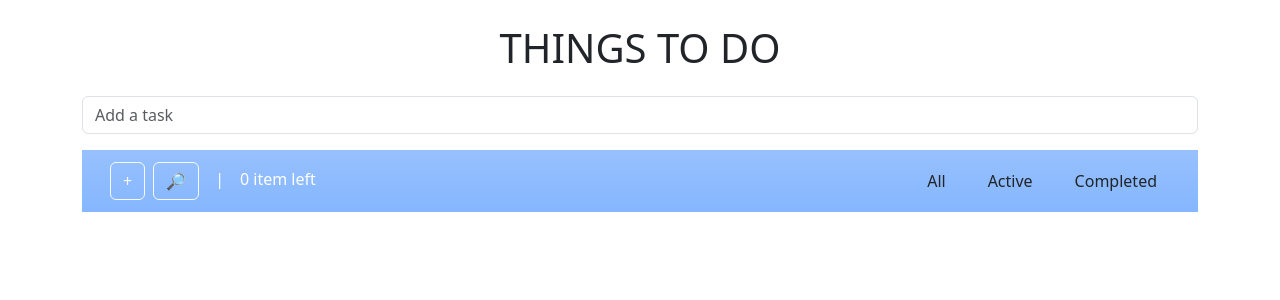
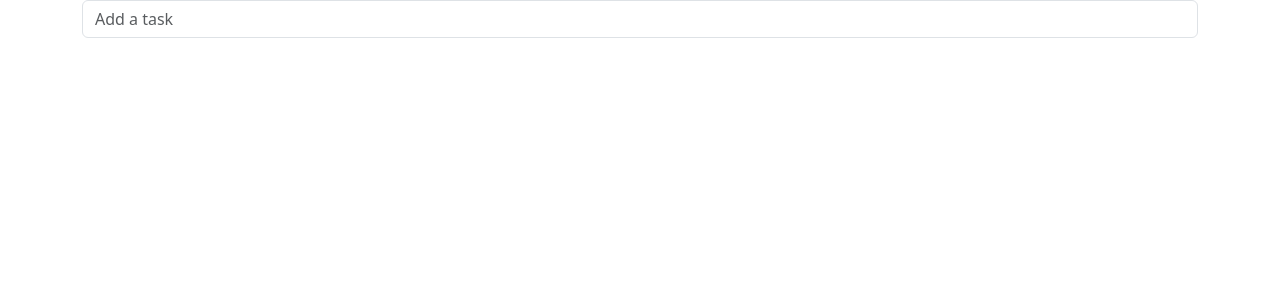
Before and after one commit to CodeTenzin/To-Do-App, a React (Vite) app: page / in a window 1280 px wide. Shown: the top 300 px of the page. Built offline with nearby package versions, Linux system fonts and the light colour scheme; the HTML template or start-up script is replaced by a standard one.

Commit message:
Separated components.

```diff
--- a/package.json
+++ b/package.json
@@ -12,7 +12,8 @@
   "dependencies": {
     "bootstrap": "^5.3.2",
     "react": "^18.2.0",
-    "react-dom": "^18.2.0"
+    "react-dom": "^18.2.0",
+    "react-hook-form": "^7.49.3"
   },
   "devDependencies": {
     "@types/react": "^18.2.43",
--- a/src/App.tsx
+++ b/src/App.tsx
@@ -1,155 +1,19 @@
-import { FormEvent, useRef, useState } from "react";
+import { useState } from "react";
+import InputField, { Todo } from "./components/InputField";
 
-// TODO: update and delete button adds empty string.
-//
-
-interface Task {
-  id: number;
-  task: string;
-}
-
-function App() {
-  const header = "THINGS TO DO";
-
-  // const [todos, setTodos] = useState(["Learn Alphabets", "Laundary"]);
-  const [todos, setTodos] = useState<Task[]>([]);
-  const addRef = useRef<HTMLInputElement>(null);
-
-  let globalId = 0;
-
-  const handleEvent = (event: FormEvent) => {
-    event.preventDefault();
-    if (addRef.current !== null && addRef.current.value.length > 0) {
-      const task: Task = { id: globalId + 1, task: addRef.current.value };
-      setTodos([task, ...todos]);
-      addRef.current.value = "";
-    }
-  };
-
-  // const handleUpdate = () => {};
+const App = () => {
+  const [todos, setTodos] = useState<Todo[]>([]);
 
   return (
-    <>
-      <form className="container" onSubmit={handleEvent}>
-        <h1 className="text-center m-4">{header}</h1>
-        <div>
-          <input
-            type="text"
-            className="form-control mb-3"
-            placeholder="Add a task"
-            ref={addRef}
-          />
-          {/* <button type="submit" className="btn btn-primary d-none">
-            Add
-          </button> */}
-
-          {todos.map((todo, index) => (
-            <div
-              className="d-flex justify-content-between form-check  mt-3"
-              key={index}
-            >
-              <div>
-                <input
-                  className="form-check-input"
-                  type="checkbox"
-                  value=""
-                  id={todo.task}
-                  // onChange={() => setStrike([...strike, ])}
-                />
-                <label
-                  className="form-check-label text-secondary"
-                  // className={
-                  //   strike
-                  //     ? "form-check-label text-decoration-line-through"
-                  //     : "form-check-label"
-                  // }
-                  htmlFor={todo.task}
-                >
-                  {todo.task}
-                </label>
-              </div>
-              <div>
-                <button className="btn btn-outline-secondary me-2">
-                  Update
-                </button>
-                <button className="btn btn-outline-danger">Delete</button>
-              </div>
-            </div>
-          ))}
-
-          <div className="d-flex justify-content-between text-white bg-primary bg-gradient bg-opacity-50 mt-3 p-1">
-            <div className="m-2">
-              <button
-                className="btn btn-outline-light ms-3"
-                type="button"
-                onClick={handleEvent}
-              >
-                +
-              </button>
-              {/* <input className="btn btn-outline-light ms-3" type="button">
-                +
-              </input> */}
-              <button className="btn btn-outline-light ms-2" type="button">
-                🔎
-              </button>
-              <span className="ms-3">|</span>
-              <span className="ms-3">
-                {todos.length > 1
-                  ? `${todos.length} items left`
-                  : `${todos.length} item left`}
-              </span>
-            </div>
-            {/* <div className="d-flex justify-content-around"> */}
-            <div className="d-flex justify-content-between m-2">
-              <input
-                type="radio"
-                className="btn-check"
-                name="options"
-                id="All"
-                autoComplete="off"
-              />
-              <label className="btn me-3" htmlFor="All">
-                All
-              </label>
-
-              <input
-                type="radio"
-                className="btn-check"
-                name="options"
-                id="Active"
-                autoComplete="off"
-              />
-              <label className="btn me-3" htmlFor="Active">
-                Active
-              </label>
-
-              <input
-                type="radio"
-                className="btn-check"
-                name="options"
-                id="Completed"
-                autoComplete="off"
-              />
-              <label className="btn me-3" htmlFor="Completed">
-                Completed
-              </label>
-            </div>
-          </div>
-        </div>
-      </form>
-    </>
+    <div className="container">
+      <InputField
+        onSubmit={(new_task) => {
+          setTodos([{ ...new_task, id: todos.length + 1 }, ...todos]);
+          console.log(todos);
+        }}
+      />
+    </div>
   );
-}
-
-/*
-<div class="form-check">
-  <input class="form-check-input" type="checkbox" value="" id="flexCheckChecked" checked>
-  <label class="form-check-label" for="flexCheckChecked">
-    Checked checkbox
-  </label>
-</div>
-
-
-*/
+};
 
 export default App;
--- /dev/null
+++ b/src/components/InputField.tsx
@@ -0,0 +1,42 @@
+import { useForm } from "react-hook-form";
+
+export interface Todo {
+  id: number;
+  task: string;
+}
+
+interface Props {
+  onSubmit: (data: Todo) => void;
+}
+
+const InputField = ({ onSubmit }: Props) => {
+  const {
+    register,
+    handleSubmit,
+    reset,
+    formState: { errors },
+  } = useForm<Todo>();
+
+  return (
+    <form
+      onSubmit={handleSubmit((data) => {
+        // data - {task: "..."}, data.task - "hello"
+        // if (data !== null) onSubmit(data);
+
+        onSubmit(data);
+        console.log("Input:", data.task);
+
+        reset();
+      })}
+    >
+      <input
+        type="text"
+        className="form-control"
+        placeholder="Add a task"
+        {...register("task", { required: true })}
+      />
+    </form>
+  );
+};
+
+export default InputField;
```
Also changed, not shown: src/playground.tsx (added, +177 -0 lines), 1 other file (tests, documents, lock files or other folders).
